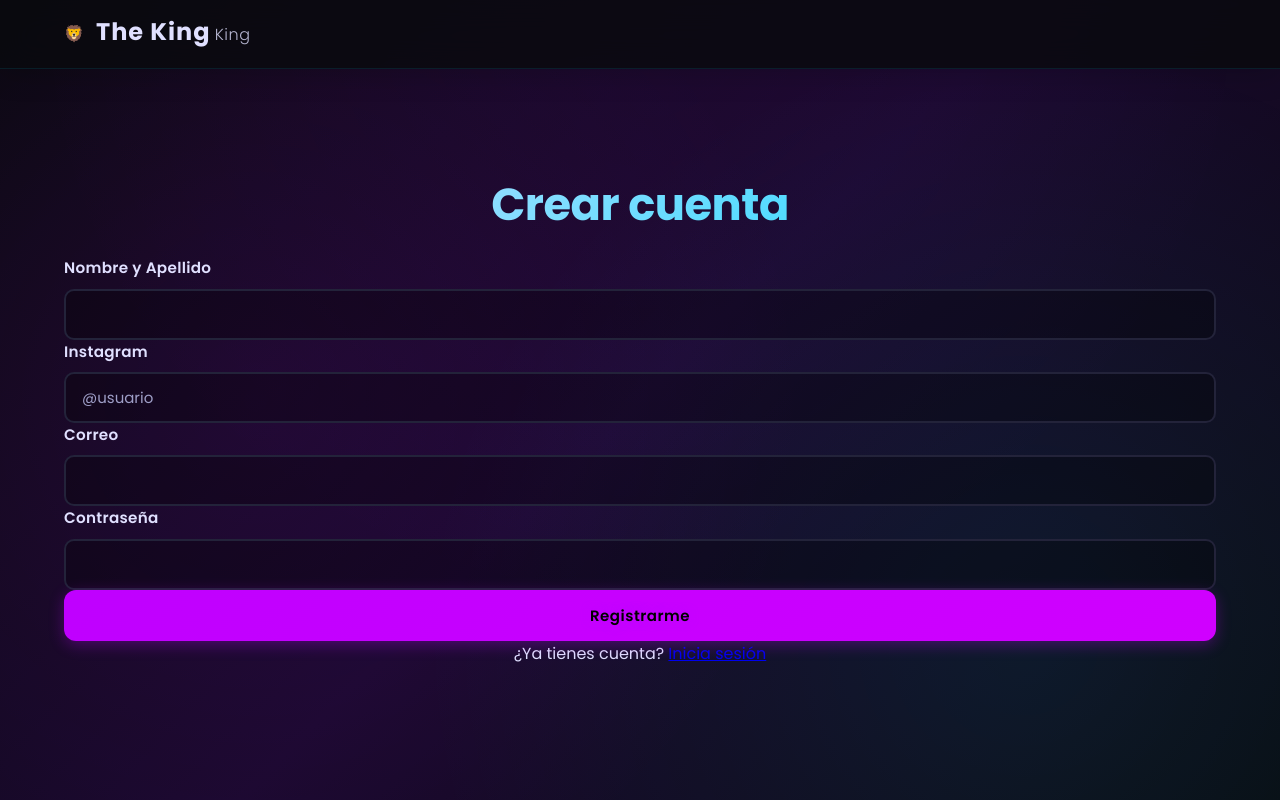
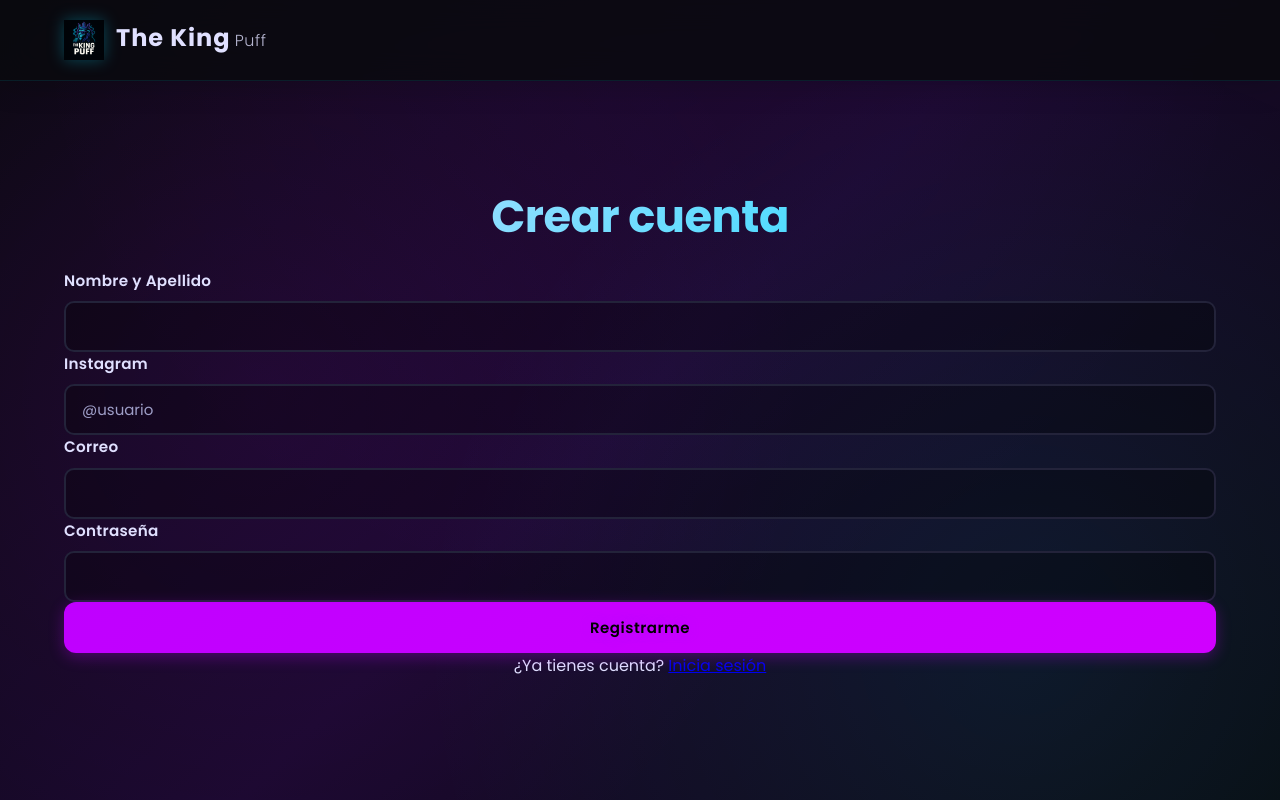
Before and after one commit to VaperMonkeyM/WebVape, a plain HTML site: page register.html in a window 1280 px wide. Drawn offline with Linux system fonts and the light colour scheme; no server answers.

Commit message:
Projecto Acabado 1/1

```diff
--- a/register.html
+++ b/register.html
@@ -14,10 +14,10 @@
 <header class="header">
   <div class="container header-inner">
     <a href="index.html" class="logo">
-      <span class="logo-mark">🦁</span>
+      <span class="logo-mark"><img src="content.png" alt=""></span>
       <span class="logo-text">
         <span class="logo-top">The King</span>
-        <span class="logo-bottom">King</span>
+        <span class="logo-bottom">Puff</span>
       </span>
     </a>
   </div>
```
Also changed, not shown: index.html (+2 -2 lines), login.html (+1 -1 lines), producto.html (+1 -1 lines).
